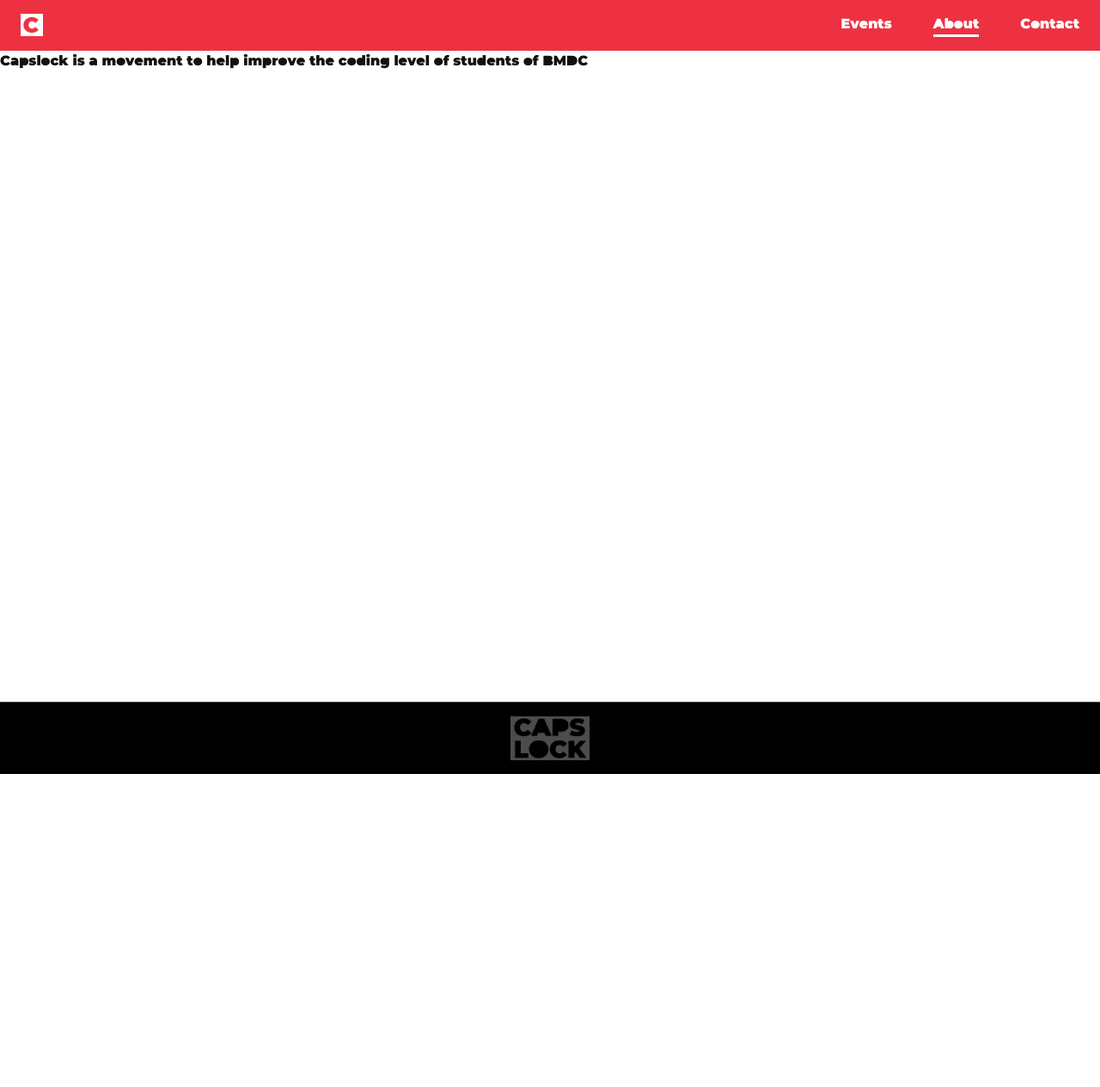
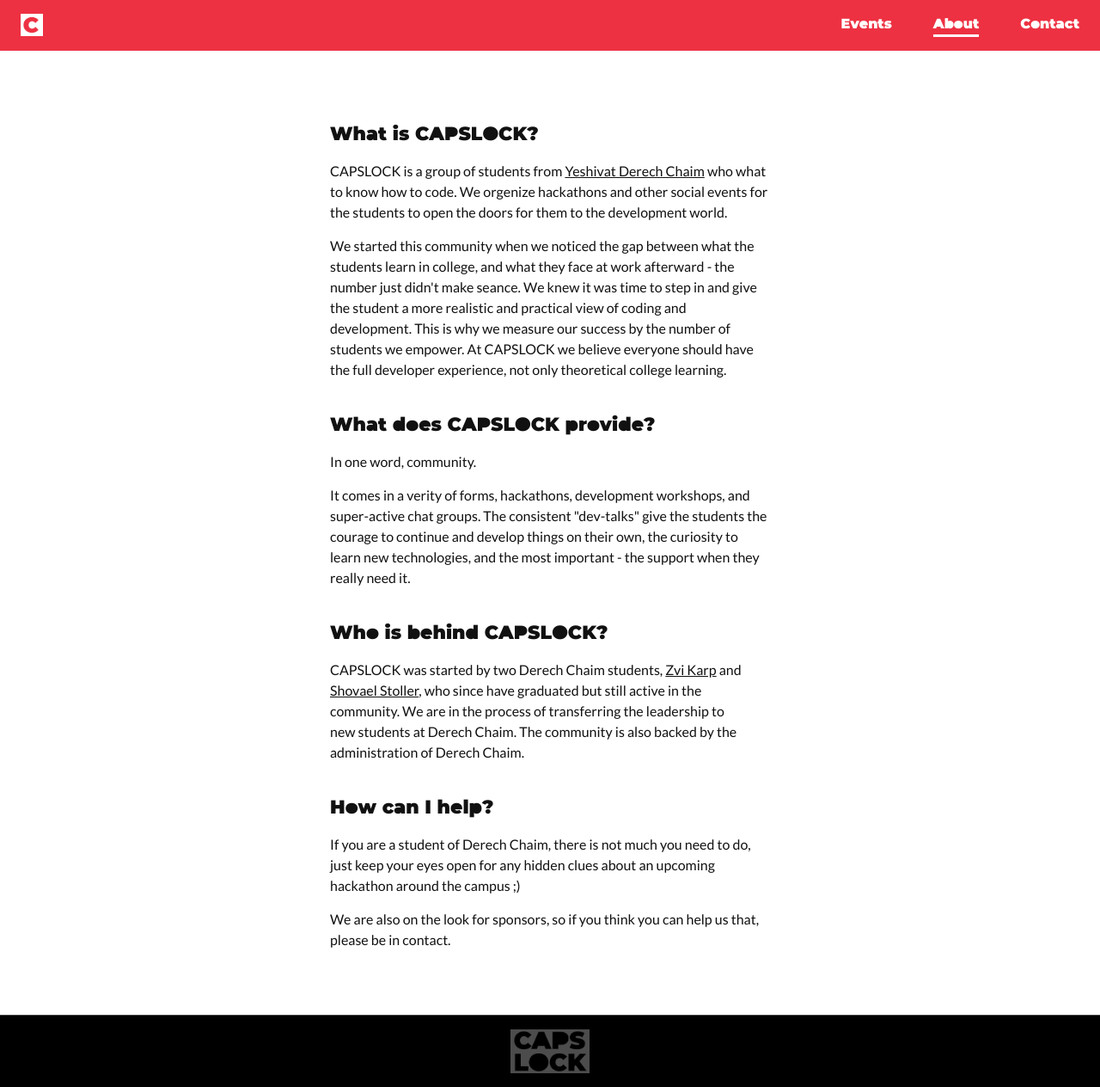
Before and after one commit to capslock-bmdc/capslock-website, a Jekyll site: the page built from about.html, in a window 1280 px wide. Shown: the whole page at 86% size. Built offline with Jekyll 4.4.1, drawn with Linux system fonts in a browser that asks for light colours; before the commit the page ends 900 px from its top, so only the background shows below that.

Commit message:
✨ added about page closes #2

```diff
--- a/_sass/minima.scss
+++ b/_sass/minima.scss
@@ -7,6 +7,7 @@
 
 @import "pages/index";
 @import "pages/events";
+@import "pages/about";
 
 @import "components/navbar";
 @import "components/carousel";
--- /dev/null
+++ b/_sass/pages/_about.scss
@@ -0,0 +1,11 @@
+.about {
+  padding: 60px 30%;
+
+  @include respond(phone) {
+    padding: 20px 24px;
+  }
+
+  &__header {
+    padding-top: 20px;
+  }
+}
--- a/about.html
+++ b/about.html
@@ -5,5 +5,55 @@ nav-title: About
 url: /about
 order: 2
 ---
+<div class="about">
 
-<div>Capslock is a movement to help improve the coding level of students of BMDC</div>
+  <h2 class="about__header">What is CAPSLOCK?</h2>
+
+  <p>
+    CAPSLOCK is a group of students from <a href="https://www.derechaim.com/">Yeshivat Derech Chaim</a> who what to know
+    how to code. We orgenize hackathons and
+    other social events for the students to open the doors for them to the development world.
+  </p>
+
+  <p>
+    We started this community when we noticed the gap between what the students learn in college, and what they face at
+    work afterward - the number just didn't make seance. We knew it was time to step in and give the student a more
+    realistic and practical view of coding and development. This is why we measure our success by the number of students
+    we empower.
+    At
+    CAPSLOCK we believe everyone should have the full developer experience, not only theoretical college learning.
+  </p>
+
+  <h2 class="about__header">What does CAPSLOCK provide?</h2>
+
+  <p>
+    In one word, community. </p>
+  <p>
+    It comes in a verity of forms, hackathons, development workshops, and super-active chat groups. The
+    consistent "dev-talks" give the students the courage to continue and develop things on their own, the curiosity to
+    learn new technologies, and the most important - the support when they really need it.
+  </p>
+
+  <h2 class="about__header">Who is behind CAPSLOCK?</h2>
+
+  <p>
+    CAPSLOCK was started by two Derech Chaim students, <a href="https://github.com/zvikarp">Zvi Karp</a> and <a
+      href="https://github.com/shovael">Shovael Stoller</a>, who since have graduated but still
+    active in the community. We are in the process of transferring the leadership to new students at Derech Chaim. The
+    community is also backed by the administration of Derech Chaim.
+  </p>
+
+
+  <h2 class="about__header">How can I help?</h2>
+
+  <p>
+    If you are a student of Derech Chaim, there is not much you need to do, just keep your eyes open for any hidden
+    clues about an upcoming hackathon around the campus ;)
+  </p>
+
+  <p>
+    We are also on the look for sponsors, so if you think you can help us that, please be in contact.
+  </p>
+
+
+</div>
```
